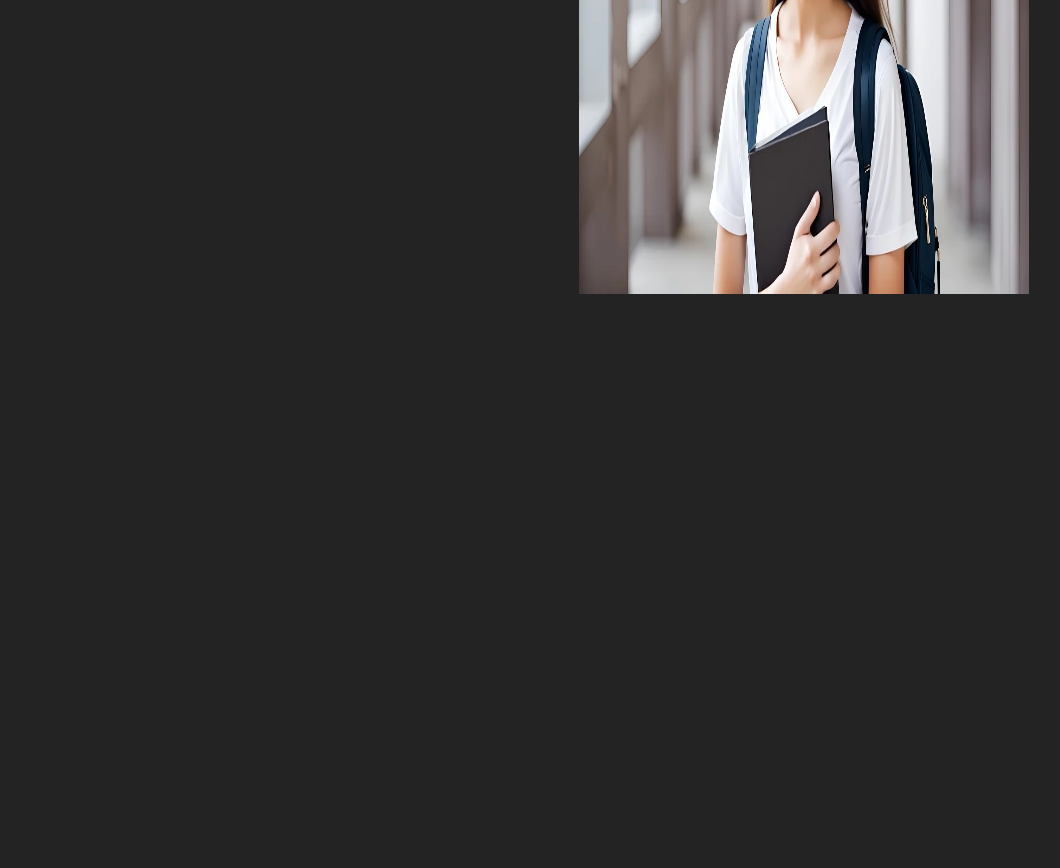
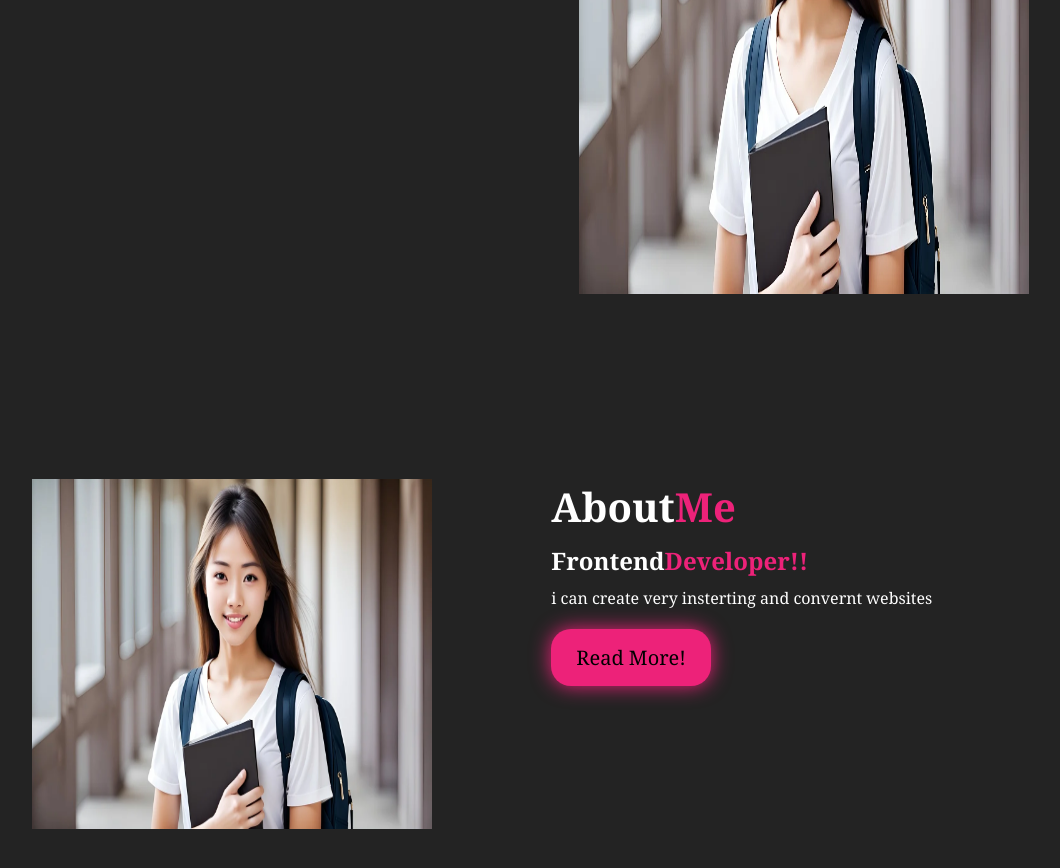
Before and after one commit to ravali2004/portfolio, a plain HTML site: page index.html in a window 1280 px wide. Shown: the part 506-1374 px from the top of the page, without its empty margins (158-1218 px from the left). Before the commit the page ends 805 px from the top, so only its background shows below. Drawn offline with Linux system fonts and the light colour scheme.

Commit message:
Update index.html

```diff
--- a/index.html
+++ b/index.html
@@ -40,5 +40,18 @@
             </div>
         </div>
     </section>
+    <section id="about">
+        <div class="about">
+            <div class="about_photo">
+                <img src="person.webp" alt="" width="400px" height="350px">
+            </div>
+            <div class="about_desc">
+                <h1>About<span>Me</span></h1>
+                <h2>Frontend<span>Developer!!</span></h2>
+                <p> i can create very insterting and convernt websites</p>
+                <button class="about_btn">Read More!</button>
+            </div>
+        </div>
+    </section>
 </body>
 </html>
```
